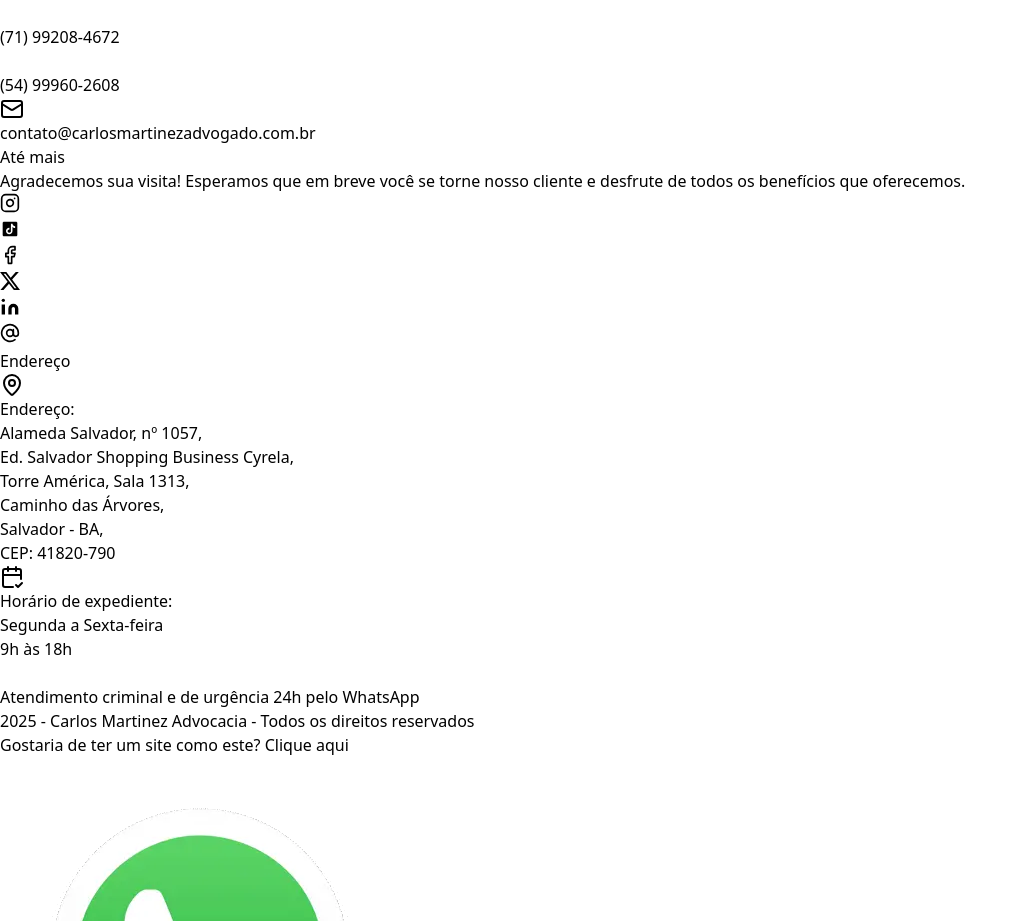
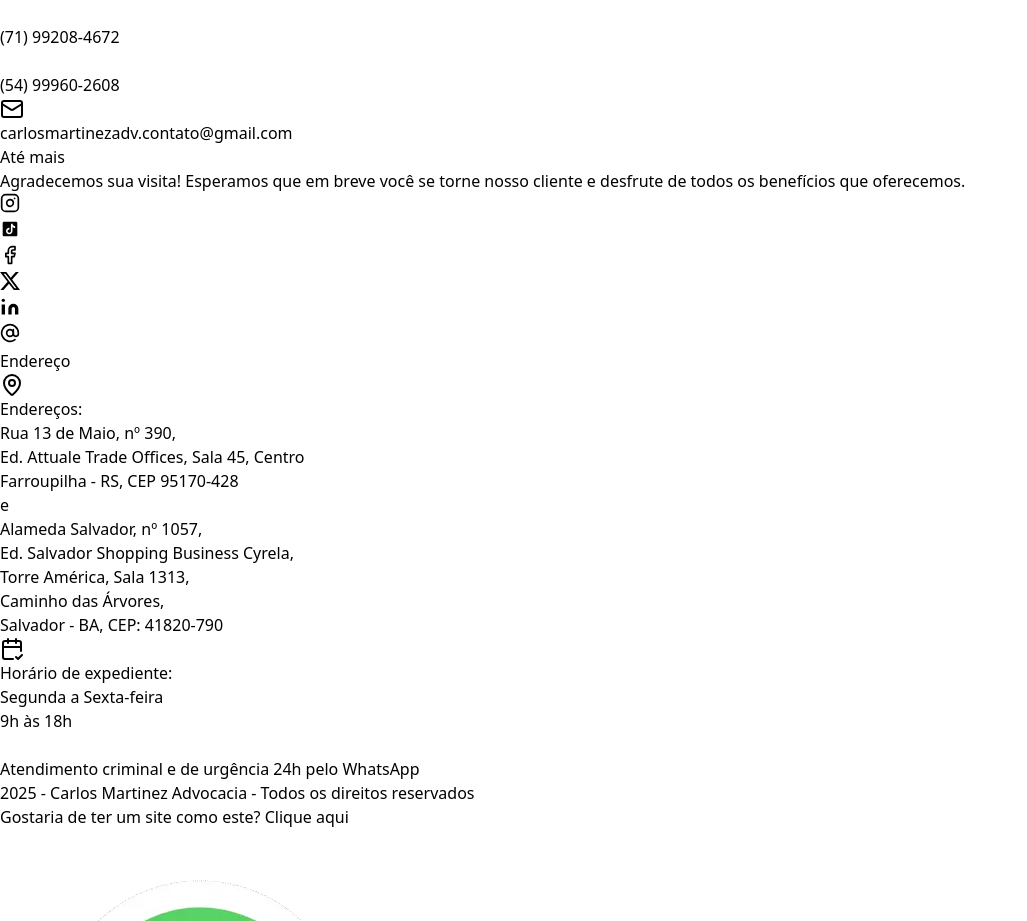
Before and after one commit to EdisonMatos/LP-Carlos-Martinez, a React (Vite) app: page / in a window 1280 px wide. Shown: the part 5325-6246 px from the top of the page, without its empty margins (0-1027 px from the left). Built offline with nearby package versions, Linux system fonts and the light colour scheme; a web font is replaced by a local one.

Commit message:
fix: Novos copys footer

```diff
--- a/src/components/sectionElements/footer/EmailFooter.jsx
+++ b/src/components/sectionElements/footer/EmailFooter.jsx
@@ -9,7 +9,8 @@ function EmailFooter() {
       <div className="flex full gap-x-[12px] items-center opacity-90">
         <Mail />
 
-        <p className="text-paragraph2">{content.texts.infos.email}</p>
+        {/* <p className="text-paragraph2">{content.texts.infos.email}</p> */}
+        <p className="text-paragraph2">carlosmartinezadv.contato@gmail.com</p>
       </div>
     </MotionDivDownToUp>
   );
--- a/src/content/content.jsx
+++ b/src/content/content.jsx
@@ -87,13 +87,16 @@ export const infos = {
   },
   endereco: (
     <div>
-      <p>Endereço:</p>
+      <p>Endereços:</p>
+      <p>Rua 13 de Maio, nº 390, </p>
+      <p>Ed. Attuale Trade Offices, Sala 45, Centro</p>
+      <p>Farroupilha - RS, CEP 95170-428</p>
+      <p>e</p>
       <p>Alameda Salvador, nº 1057,</p>
       <p>Ed. Salvador Shopping Business Cyrela,</p>
       <p>Torre América, Sala 1313,</p>
       <p>Caminho das Árvores,</p>
-      <p>Salvador - BA,</p>
-      <p>CEP: 41820-790</p>
+      <p>Salvador - BA, CEP: 41820-790</p>
     </div>
   ),
   enderecoSecundario: (
```
